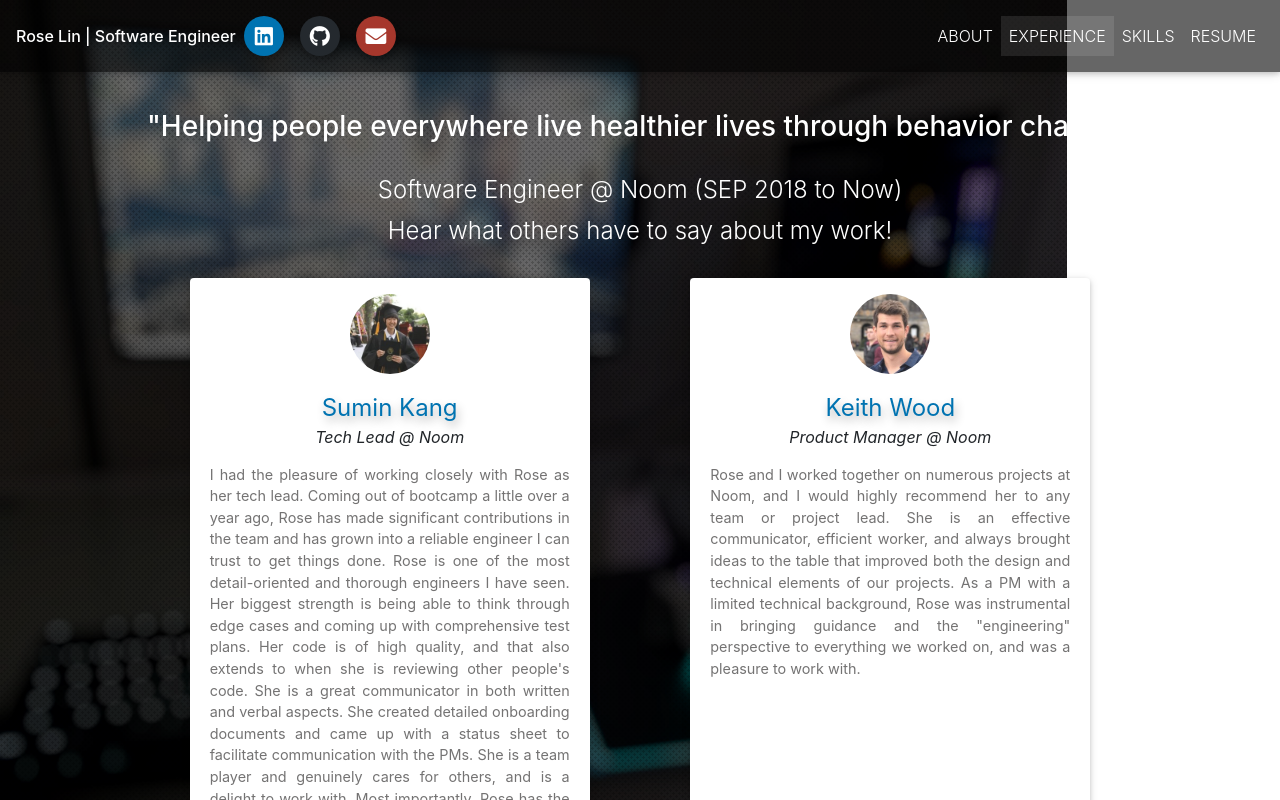
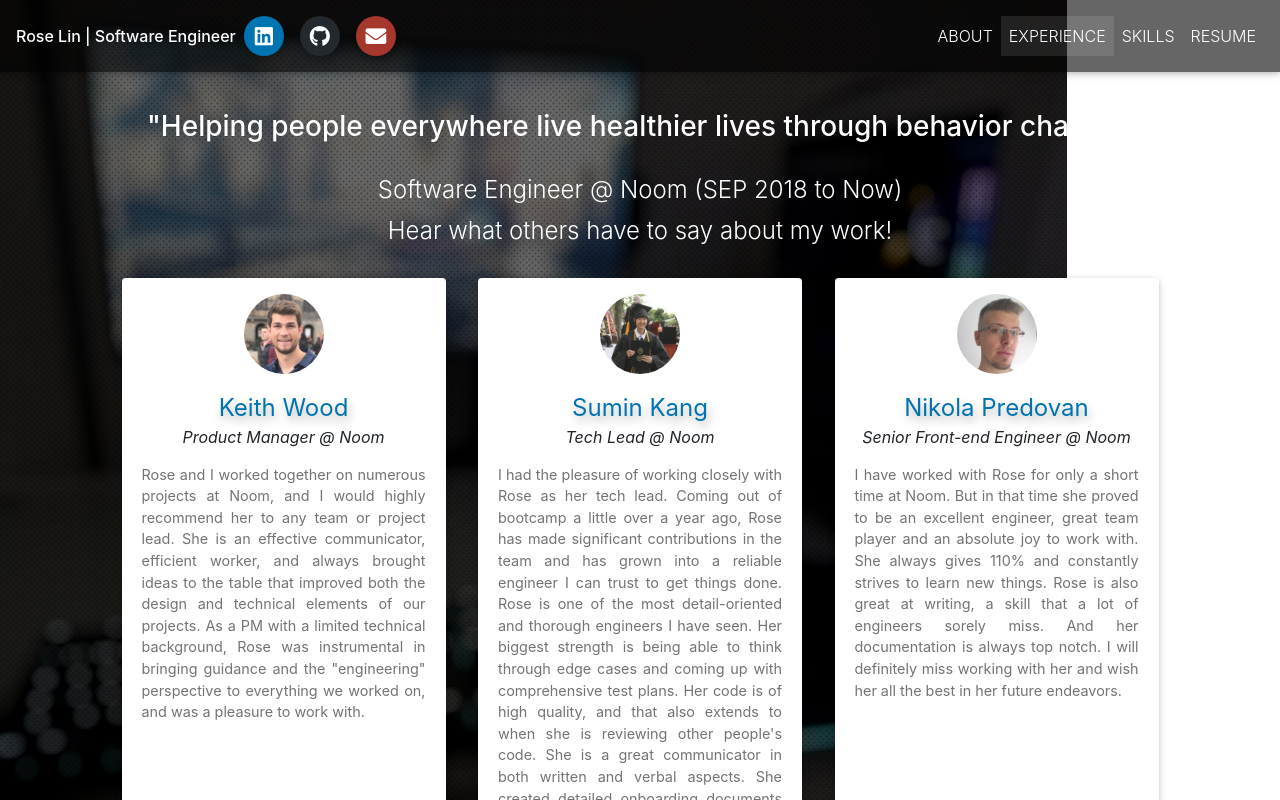
Before and after one commit to R-SE/portfolio-website, a React app: page /jobs in a window 1280 px wide. Shown: the top 800 px of the page. Built offline with nearby package versions, Linux system fonts and the light colour scheme.

Commit message:
Add new testimonial

```diff
--- a/src/App.js
+++ b/src/App.js
@@ -34,7 +34,7 @@
   }
 
   .card {
-    max-width: 400px;
+    max-width: 324px;
   }
 `
 
--- a/src/components/testimonial/Testimonials.jsx
+++ b/src/components/testimonial/Testimonials.jsx
@@ -38,23 +38,23 @@
 
 const TESTIMONIALS = [
   {
+    name: "Keith Wood",
+    position: "Product Manager @ Noom",
+    image: keithPic,
+    text: `Rose and I worked together on numerous projects at Noom, and I would highly recommend her to any team or project lead. She is an effective communicator, efficient worker, and always brought ideas to the table that improved both the design and technical elements of our projects. As a PM with a limited technical background, Rose was instrumental in bringing guidance and the "engineering" perspective to everything we worked on, and was a pleasure to work with.`
+  },
+  {
     name: "Sumin Kang",
     position: "Tech Lead @ Noom",
     image: suminPic,
     text: "I had the pleasure of working closely with Rose as her tech lead. Coming out of bootcamp a little over a year ago, Rose has made significant contributions in the team and has grown into a reliable engineer I can trust to get things done. Rose is one of the most detail-oriented and thorough engineers I have seen. Her biggest strength is being able to think through edge cases and coming up with comprehensive test plans. Her code is of high quality, and that also extends to when she is reviewing other people's code. She is a great communicator in both written and verbal aspects. She created detailed onboarding documents and came up with a status sheet to facilitate communication with the PMs. She is a team player and genuinely cares for others, and is a delight to work with. Most importantly, Rose has the drive and work ethic to become a great engineer, and I strongly believe she will achieve great things if she continues down this path. I’m excited to see what’s ahead of her!"
   },
   {
-    name: "Keith Wood",
-    position: "Product Manager @ Noom",
-    image: keithPic,
-    text: `Rose and I worked together on numerous projects at Noom, and I would highly recommend her to any team or project lead. She is an effective communicator, efficient worker, and always brought ideas to the table that improved both the design and technical elements of our projects. As a PM with a limited technical background, Rose was instrumental in bringing guidance and the "engineering" perspective to everything we worked on, and was a pleasure to work with.`
+    name: "Nikola Predovan",
+    position: "Senior Front-end Engineer @ Noom",
+    image: nikolaPic,
+    text: "I have worked with Rose for only a short time at Noom. But in that time she proved to be an excellent engineer, great team player and an absolute joy to work with. She always gives 110% and constantly strives to learn new things. Rose is also great at writing, a skill that a lot of engineers sorely miss. And her documentation is always top notch. I will definitely miss working with her and wish her all the best in her future endeavors."
   },
-  // {
-  //   name: "Nikola Predovan",
-  //   position: "Senior Front-end Engineer @ Noom",
-  //   image: nikolaPic,
-  //   text: "Reference available upon request"
-  // },
   // {
   //   name: "Youngin Suh",
   //   position: "Product Designer @ Noom",
```
